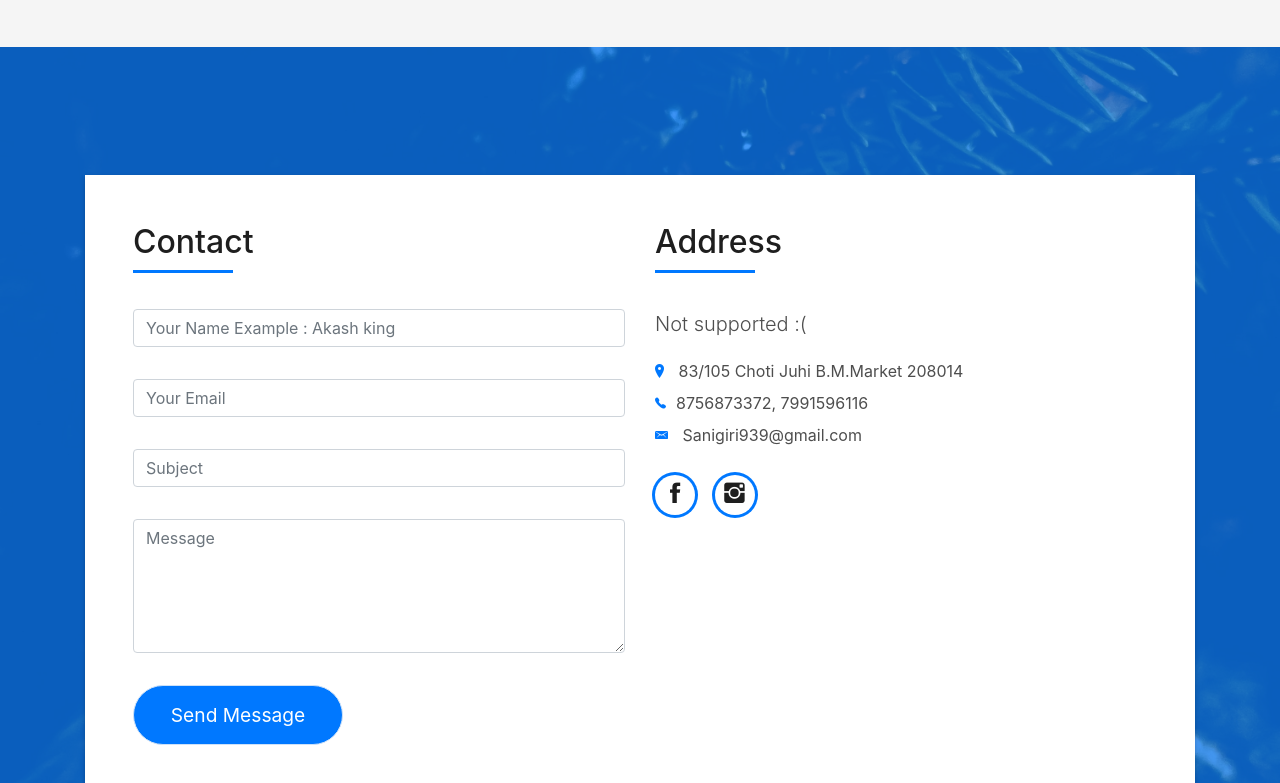
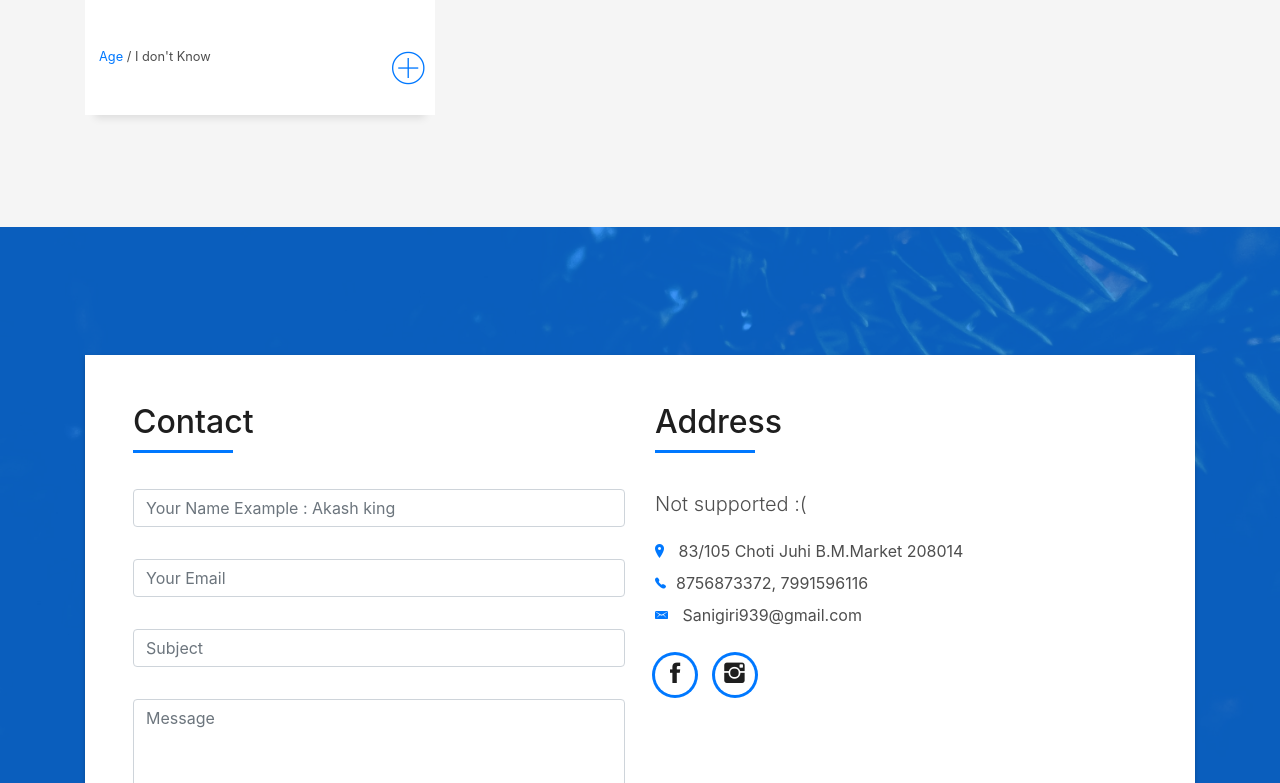
Before and after one commit to LuckyIsmart/Excelnetsanigiri.github.io, a plain HTML site: page index.html in a window 1280 px wide. Shown: the part 9767-10550 px from the top of the page. Drawn offline with Linux system fonts and the light colour scheme; files whose address does not match are found by name.

Commit message:
Update index.html

```diff
--- a/index.html
+++ b/index.html
@@ -1208,6 +1208,33 @@
           </div>
         </div>
 		<!--=======================================================================================================-->
+	        <!--=======================================================================================================-->
+		<div class="col-md-4">
+          <div class="work-box">
+            <a href="img/work-37.jpg" data-lightbox="gallery-mf">
+              <div class="work-img">
+                <img src="img/work-37.jpg" alt="" class="img-fluid">
+              </div>
+              <div class="work-content">
+                <div class="row">
+                  <div class="col-sm-8">
+                    <h2 class="w-title"></h2>
+                    <div class="w-more">
+                      <span class="w-ctegory">Age</span> / <span class="w-date">I don't Know</span>
+                    </div>
+                  </div>
+                  <div class="col-sm-4">
+                    <div class="w-like">
+                      <span class="ion-ios-plus-outline"></span>
+                    </div>
+                  </div>
+                </div>
+              </div>
+            </a>
+          </div>
+        </div>
+		<!--=======================================================================================================-->
+
 
 
 
```
